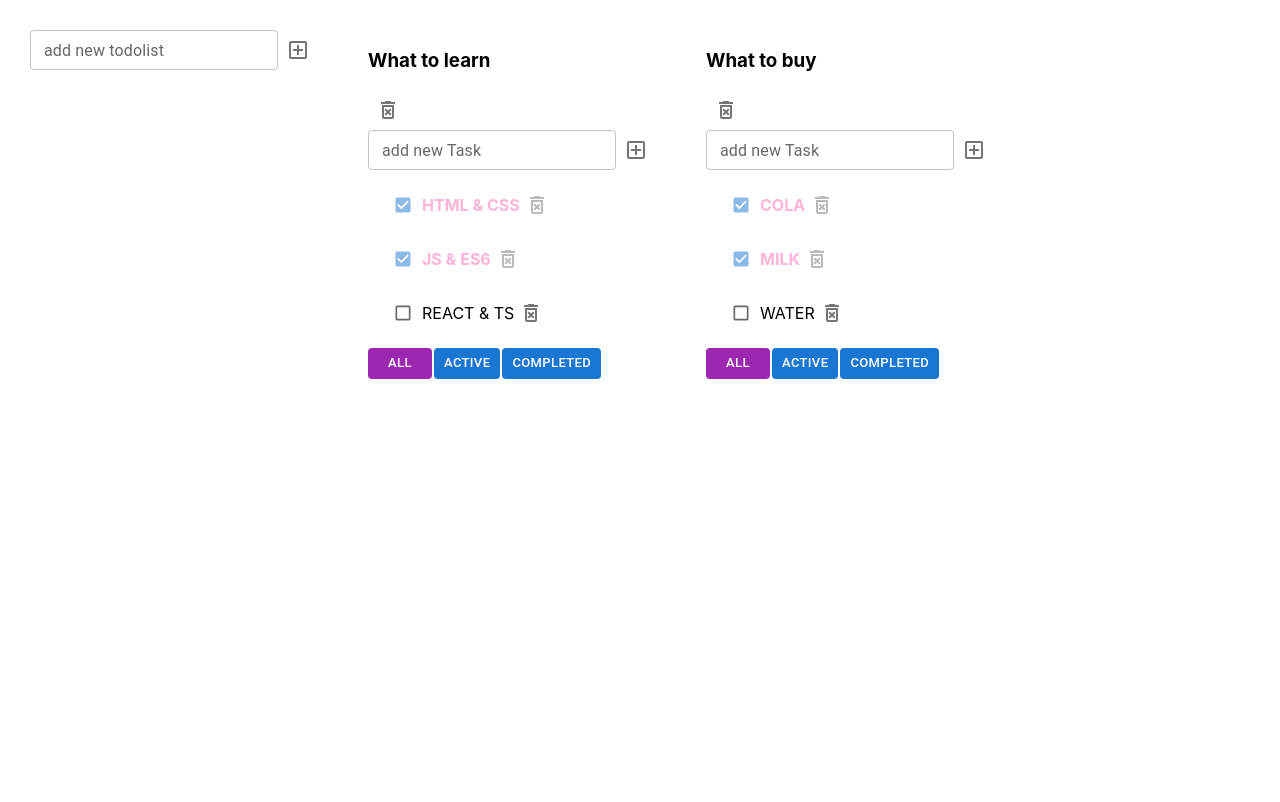
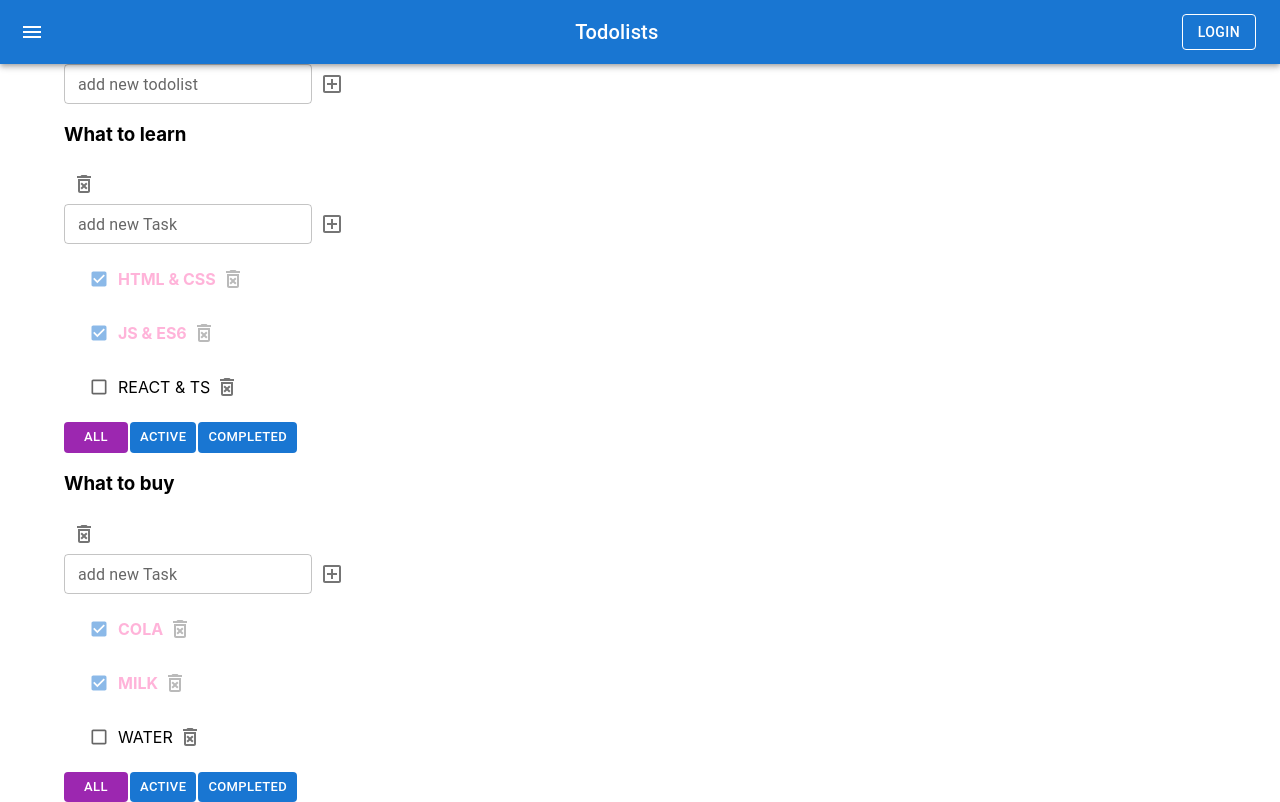
Before and after one commit to Paskinho/newtodolist, a React (Create React App) app: page / in a window 1280 px wide. Built offline with nearby package versions, Linux system fonts and the light colour scheme.

Commit message:
7 lesson Add container and grid

```diff
--- a/src/App.css
+++ b/src/App.css
@@ -1,28 +1,6 @@
-
-.App {
-  padding: 30px;
-  display: flex;
-}
-
-.App > div {
-  margin-right: 50px;
-}
-
 .isDone {
   font-weight: bold;
   opacity: 0.5;
   color: hotpink;
   text-decoration: line-through;
 }
-
-.btn-active {
-  font-weight: bold;
-  color:green;
-  background-color: greenyellow;
-  border-color: greenyellow;
-}
-
-.error {
-  border: 2px solid hotpink;
-  outline: none;
-}
--- a/src/App.tsx
+++ b/src/App.tsx
@@ -3,6 +3,8 @@ import './App.css'
 import {TodoList} from "./Todolist";
 import {v1} from "uuid";
 import AddItemForm from "./AddItemForm";
+import {AppBar, Button, Container, Grid, IconButton, Toolbar, Typography} from '@mui/material';
+import {Menu} from "@mui/icons-material";
 
 export type TaskType = {
     id: string,
@@ -11,10 +13,7 @@ export type TaskType = {
 }
 
 export type FilterValuesType = "all" | "active" | "completed"
-// Create +
-// Read => +, filtration
-// Update +
-// Delete +
+
 
 type TodolistType = {
     id: string
@@ -166,10 +165,26 @@ function App() {
     //GUI:
     return (
         <div className="App">
+            <AppBar position="static">
 
+                <Toolbar style={{justifyContent: "space-between"}}>
+                    <IconButton edge="start" color="inherit" aria-label="menu">
+                        <Menu/>
+                    </IconButton>
+                    <Typography variant="h6">
+                        Todolists
+                    </Typography>
+                    <Button color="inherit" variant={"outlined"}>Login</Button>
+                </Toolbar>
+
+            </AppBar>
+    <Container fixed>
+        <Grid container>
             <AddItemForm addItem={addTodolist}
-            placeholder={"add new todolist"}/>
-            {todoListComponents}
+            placeholder={"add new todolist"}/></Grid>
+        <Grid> {todoListComponents}</Grid>
+
+    </Container>
         </div>
     );
 }
```
